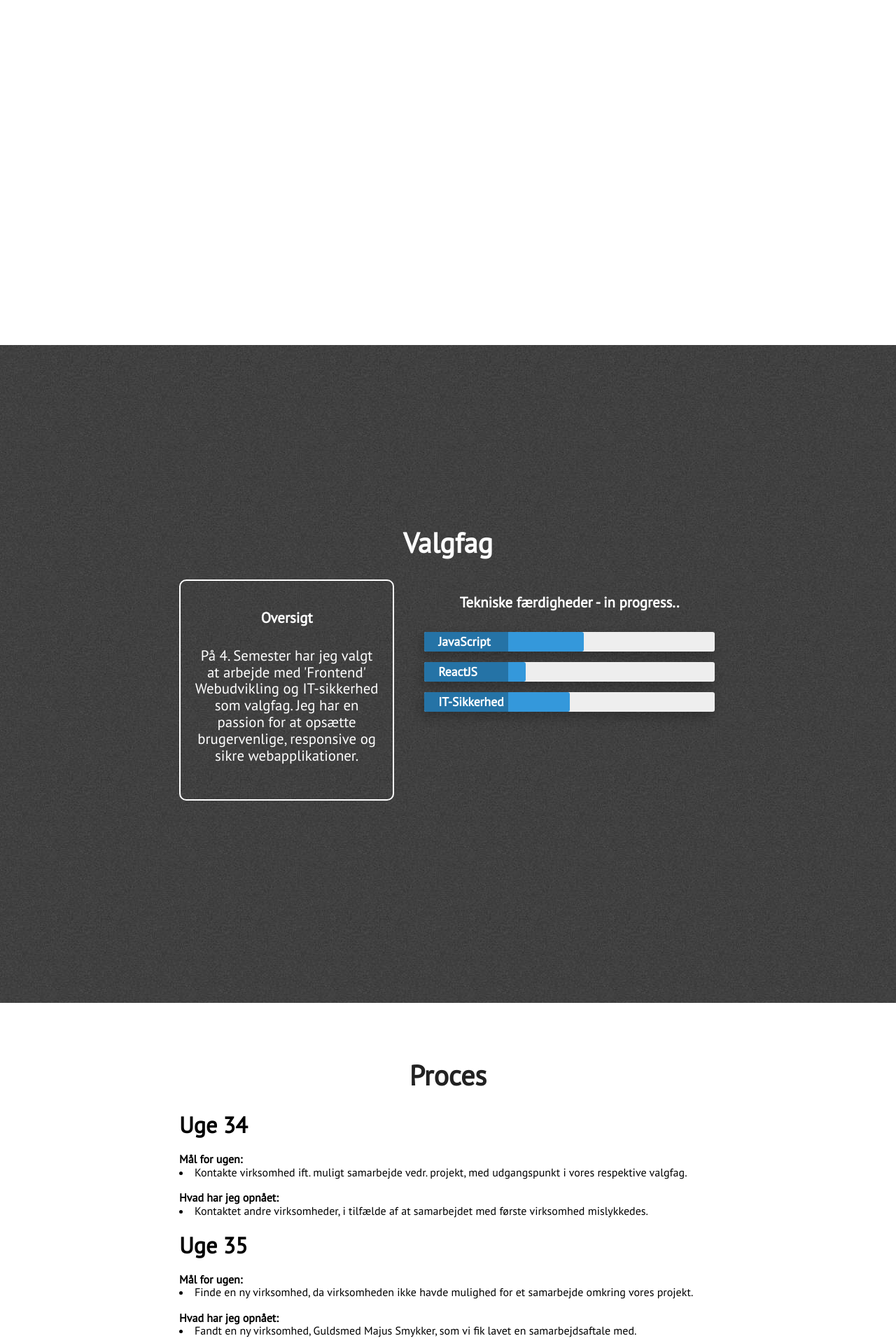
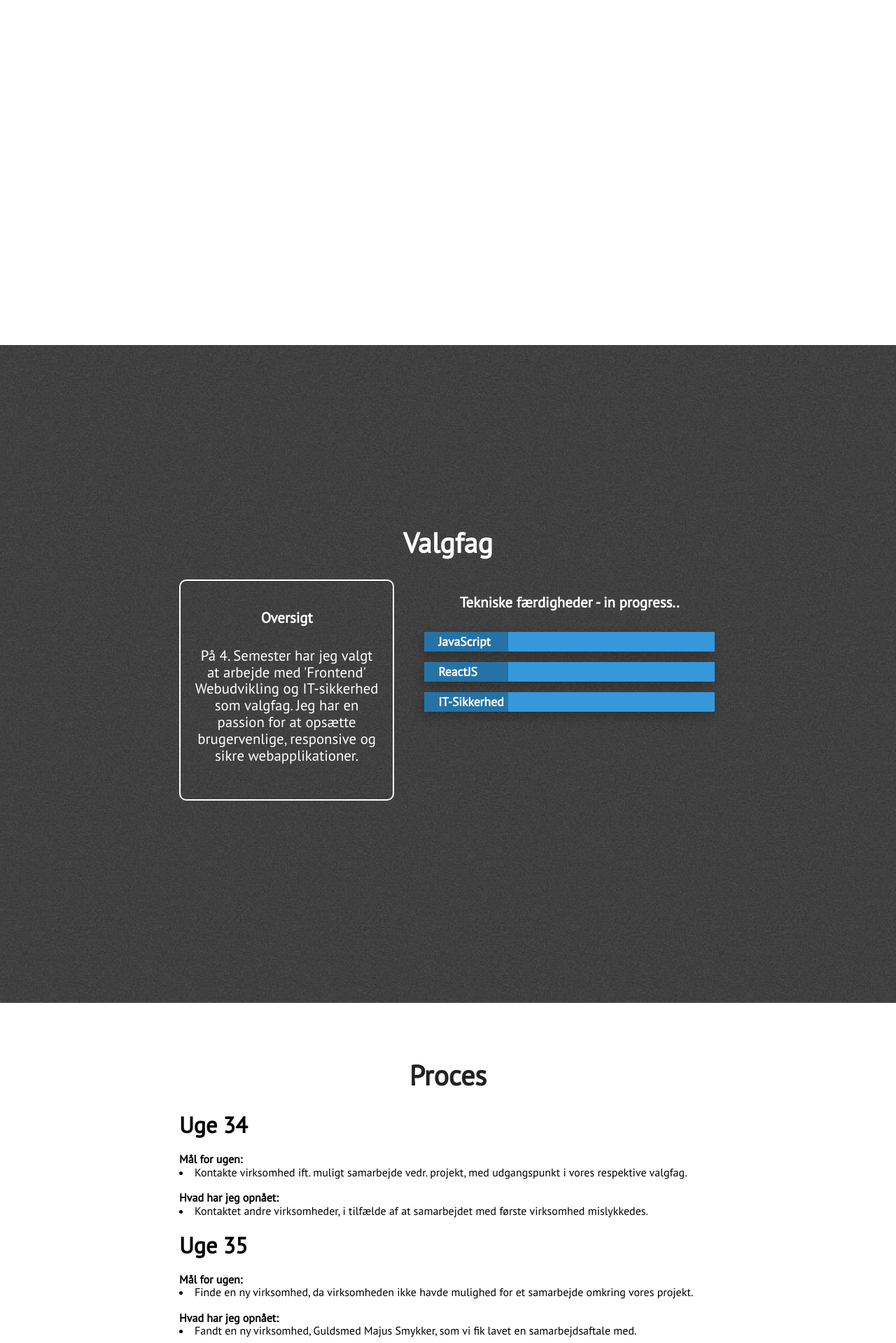
Before and after one commit to JustinAnthonyKapelke/Portfolio2, a Jekyll site: the page built from index.html, in a window 1280 px wide. Shown: the part 1467-3386 px from the top of the page at 70% size. Built offline with Jekyll 4.4.1, drawn with Linux system fonts in a browser that asks for light colours; nearby versions of some CDN libraries.

Commit message:
Update skills.html

```diff
--- a/_includes/skills.html
+++ b/_includes/skills.html
@@ -13,17 +13,17 @@
                 <div class="technical-skills">
                     <h3 class="center-align skills-subsection">Tekniske færdigheder - in progress..</h3>
                     <div class="progress-bars">
-                        <div class="skillbar clearfix " data-percent="55%">
+                        <div class="skillbar clearfix " data-percent="100%">
                             <div class="skillbar-title" style="background: #2980b9;"><span>JavaScript</span></div>
                             <div class="skillbar-bar" style="background: #3498db;"></div>
                         </div> <!-- End Skill Bar -->
 
-                        <div class="skillbar clearfix " data-percent="35%">
+                        <div class="skillbar clearfix " data-percent="100%">
                             <div class="skillbar-title" style="background: #2980b9;"><span>ReactJS</span></div>
                             <div class="skillbar-bar" style="background: #3498db;"></div>
                         </div> <!-- End Skill Bar -->
 
-                       <div class="skillbar clearfix " data-percent="50%">
+                       <div class="skillbar clearfix " data-percent="100%">
                             <div class="skillbar-title" style="background: #2980b9; white-space: nowrap; overflow: hidden; text-overflow: ellipsis;"><span>IT-Sikkerhed</span></div>
                             <div class="skillbar-bar" style="background: #3498db"></div>
                         </div>
```
